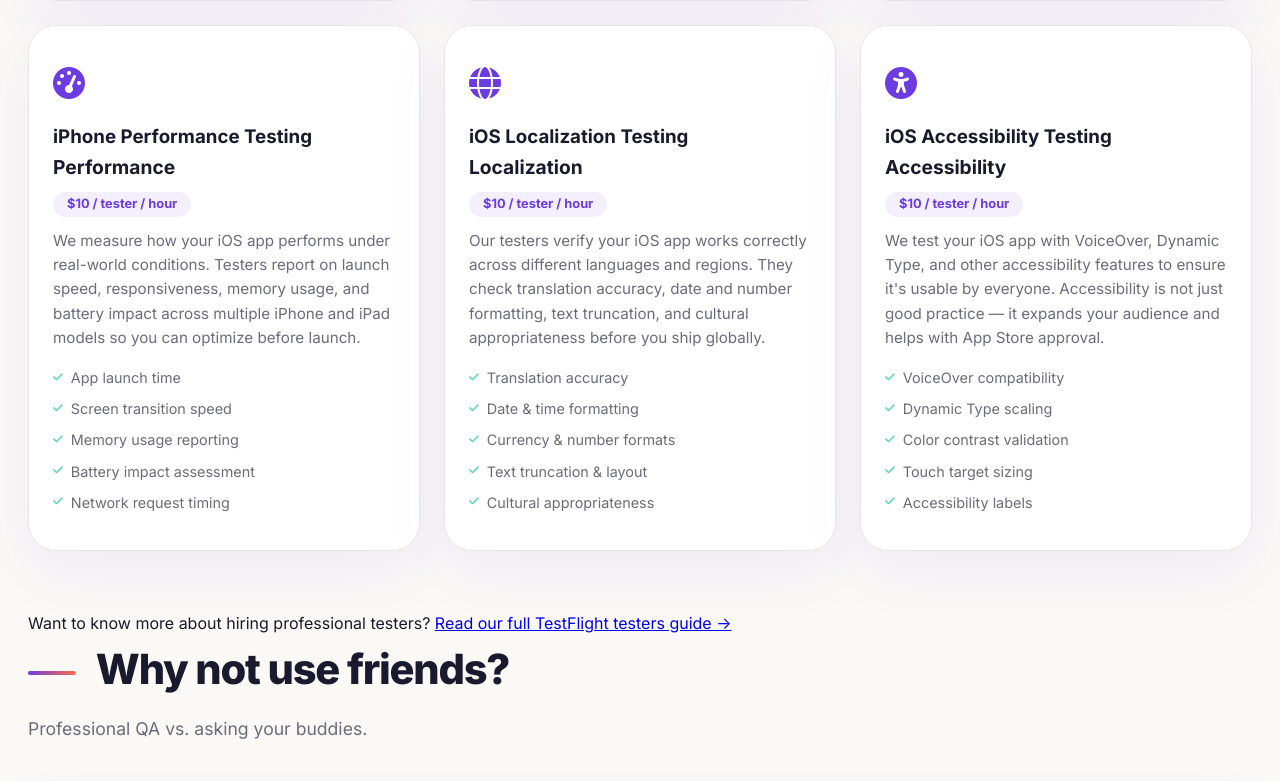
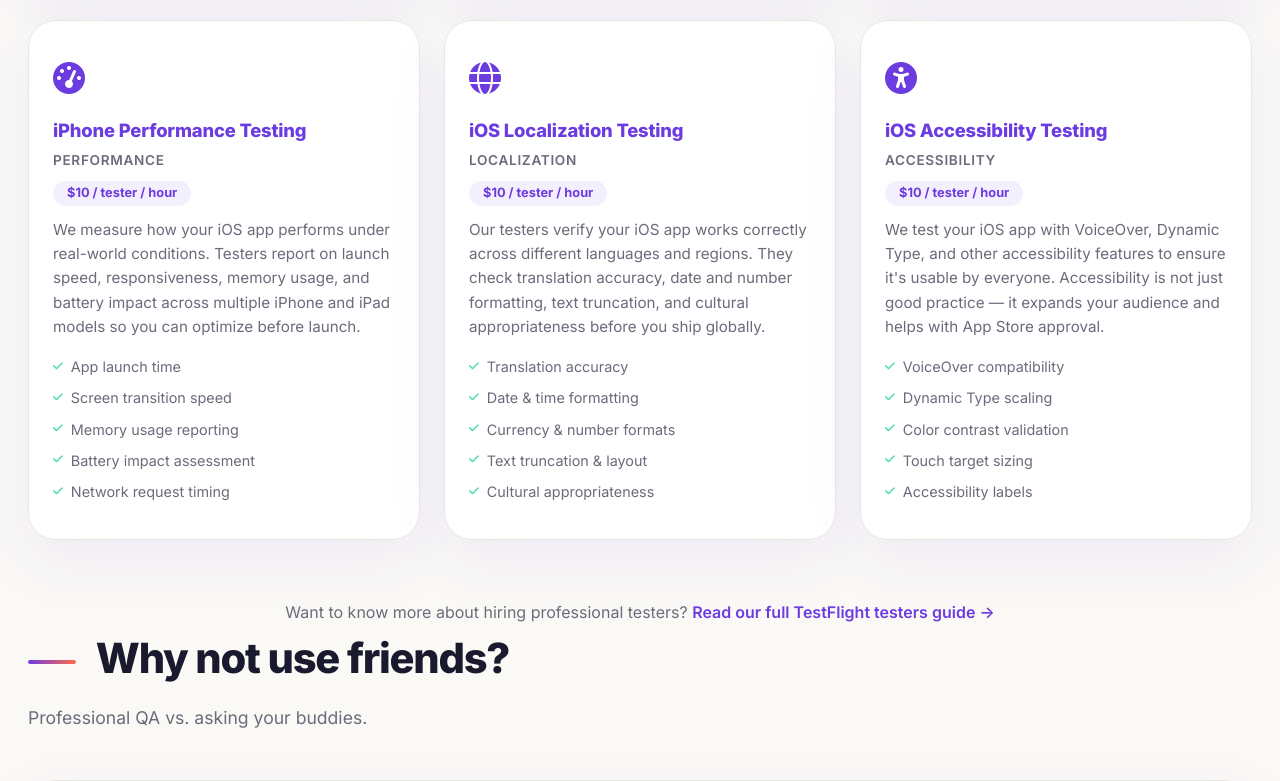
Before and after one commit to RealAppTesters/testflight-testers, a Next.js app: page / in a window 1280 px wide. Shown: the part 2903-3684 px from the top of the page. Built offline with nearby package versions, Linux system fonts and the light colour scheme.

Commit message:
Update globals.css

```diff
--- a/app/globals.css
+++ b/app/globals.css
@@ -2563,3 +2563,40 @@ body {
     grid-template-columns: 1fr;
   }
 }
+
+/* ─── Testing Types SEO Headings ─── */
+.testing-type-card .testing-type-h3 {
+  font-size: 1.15rem;
+  font-weight: 800;
+  color: var(--primary);
+  margin-bottom: 4px;
+  letter-spacing: -0.01em;
+}
+
+.testing-type-card h4 {
+  font-size: 0.85rem;
+  font-weight: 600;
+  color: var(--gray);
+  margin-bottom: 8px;
+  text-transform: uppercase;
+  letter-spacing: 0.05em;
+}
+
+.testing-types-cta {
+  text-align: center;
+  margin-top: 40px;
+  font-size: 1rem;
+  color: var(--gray);
+}
+
+.testing-types-link {
+  color: var(--primary);
+  font-weight: 600;
+  text-decoration: none;
+  transition: var(--transition);
+}
+
+.testing-types-link:hover {
+  color: var(--primary-light);
+  text-decoration: underline;
+}
```
